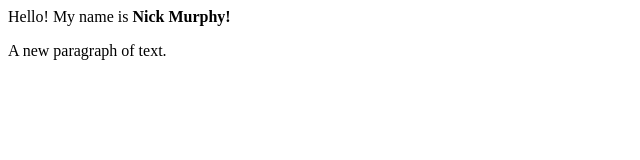
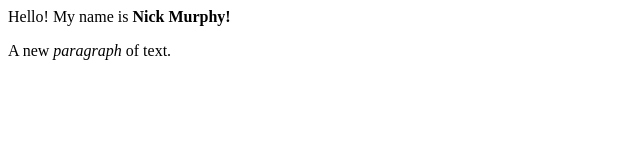
Before and after one commit to SWEInstructor/cseSpring2022, a plain HTML site: page index.html in a window 1280 px wide. Shown: the full height of the page, 0-640 px from the left. Drawn offline with Linux system fonts and the light colour scheme.

Commit message:
Update index.html

```diff
--- a/index.html
+++ b/index.html
@@ -6,7 +6,7 @@
 Hello! My name is <b>Nick Murphy!</b>
 
 <p>
-A new paragraph of text.
+  A new <i>paragraph</i> of text.
 
 
 </p>
```
